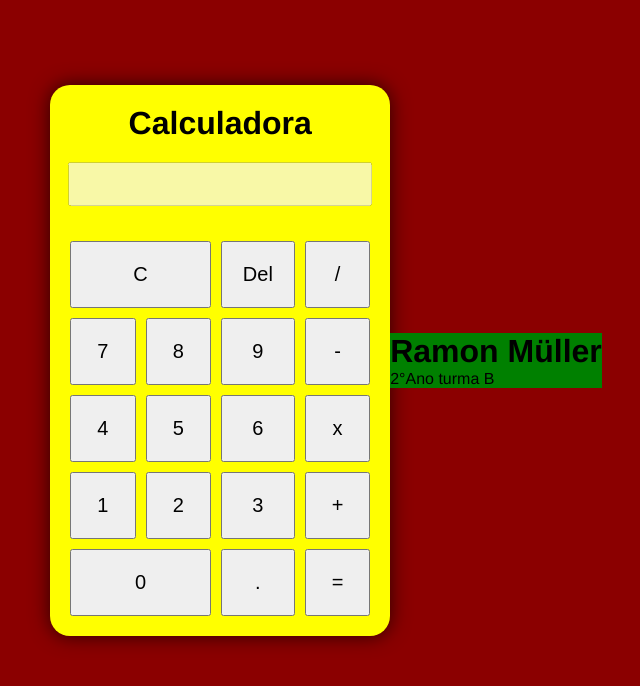
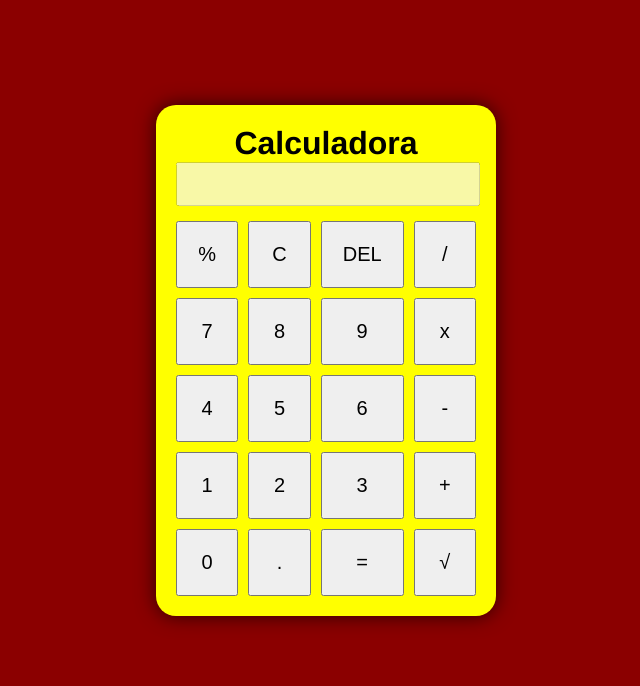
Before and after one commit to Ramonmuller1/Calculadora, a plain HTML site: page index.html in a window 1280 px wide. Shown: the whole page, without its empty margins (314-954 px from the left). Drawn offline with Linux system fonts and the light colour scheme.

Commit message:
Add files via upload

```diff
--- a/Script/script.js
+++ b/Script/script.js
@@ -1,24 +1,72 @@
-//Funções para adicionar os numeros no display
-function addNumber(caracter){
-    document.getElementById('display').value += caracter
+var numero = ''
+var operadorAtual = ''
+var numeroAnterior = ''
+
+function addNumero(caractere){
+    numero += caractere
+    document.getElementById('display').value = numero
 }
 
-//Função para limpar display
-function cleanDisplay(){
+function limparDisplay(){
+    numero = ''
+    operadorAtual = ''
+    numeroAnterior = ''
     document.getElementById('display').value = ''
 }
 
-//Função para apagar caracter digitado
-function delCaracter(){
+function apagar(){
     let display = document.getElementById('display').value
-    document.getElementById('display').value = display.slice(0, -1)
-
+    document.getElementById('display').value = display.slice(0,-1)
 }
 
-//Função de operadores
-function operadores(op){
-    if(numero != ''){
+function operador(op){
+    if(numero !== ''){
         operadorAtual = op
+        numeroAnterior = numero
+        numero = ''
         document.getElementById('display').value = ''
     }
 }
+
+function calcular(){
+    let resultado = 0
+    let atual = parseFloat(numero)
+    let anterior = parseFloat(numeroAnterior)
+
+    if (operadorAtual === '+') {
+        resultado = anterior + atual
+    } else if (operadorAtual === '-') {
+        resultado = anterior - atual
+    } else if (operadorAtual === '*') {
+        resultado = anterior * atual
+    } else if (operadorAtual === '/') {
+        if (atual === 0) {
+            document.getElementById('display').value = 'Erro: divisão por zero'
+            return
+        }
+        resultado = anterior / atual
+    }
+    document.getElementById('display').value = resultado
+    numero = resultado.toString()
+    operadorAtual = ''
+    numeroAnterior = ''
+}
+
+function porcentagem() {
+    if (numero !== '') {
+        let valor = parseFloat(numero);
+        numero = (valor / 100).toString();
+        document.getElementById('display').value = numero;
+    }
+}
+
+function raizQuadrada() {
+    if (numero !== '') {
+        let valor = parseFloat(numero);
+        if (valor < 0) {
+            document.getElementById('display').value = 'Erro: raiz de número negativo';
+        } else {
+            numero = Math.sqrt(valor).toString();
+            document.getElementById('display').value = numero;
+        }
+    }}
--- a/Style/style.css
+++ b/Style/style.css
@@ -21,11 +21,7 @@ body{
     padding: 20px;
     box-shadow: 0 0 20px rgba(0, 0, 0, 00.7);
 
-    display: flex;
-    flex-direction: column;
-    gap: 20px;
-    align-items: center;
-    justify-content: center;
+
 }
 
 .botoes{
@@ -56,9 +52,6 @@ h1{
     margin-bottom: 15px;
 }
 
-.duplo{
-    grid-column: span 2;
-}
 
 header{
     gap: 50px;
--- a/index.html
+++ b/index.html
@@ -3,50 +3,41 @@
 <head>
     <meta charset="UTF-8">
     <meta name="viewport" content="width=device-width, initial-scale=1.0">
+    <title>Calculadora</title>
     <script src="Script/script.js"></script>
-    <link rel="stylesheet" href="Style/style.css">
-    <title>Calculadora</title>
-    <link rel="website icon" href="Style/images.png">
+    <link rel="stylesheet" href="./Style/style.css">
 </head>
 <body>
-
     <div class="calculadora">
         <h1>Calculadora</h1>
         <input type="text" id="display" disabled>
         <div class="botoes">
-        <button class="btn duplo" onclick="cleanDisplay()">C</button>
-        <button class="btn" onclick="delCaracter()">Del</button>
+            <button class="btn" onclick="porcentagem()">%</button>
+            <button class="btn duplo" onclick="limparDisplay()">C</button>
+            <button class="btn" onclick="apagar()">DEL</button>
             <button class="btn" onclick="operador('/')">/</button>
 
-        <button class="btn" onclick="addNumber(7)">7</button>
-        <button class="btn" onclick="addNumber(8)">8</button>
-        <button class="btn" onclick="addNumber(9)">9</button>
+            <button class="btn" onclick="addNumero('7')">7</button>
+            <button class="btn" onclick="addNumero('8')">8</button>
+            <button class="btn" onclick="addNumero('9')">9</button>
+            <button class="btn" onclick="operador('*')">x</button>
+
+            <button class="btn" onclick="addNumero('4')">4</button>
+            <button class="btn" onclick="addNumero('5')">5</button>
+            <button class="btn" onclick="addNumero('6')">6</button>
             <button class="btn" onclick="operador('-')">-</button>
 
-        <button class="btn" onclick="addNumber(4)">4</button>
-        <button class="btn" onclick="addNumber(5)">5</button>
-        <button class="btn" onclick="addNumber(6)">6</button>
-        <button class="btn" onclick="operador('*')">x</button>
-
-        <button class="btn" onclick="addNumber(1)">1</button>
-        <button class="btn" onclick="addNumber(2)">2</button>
-        <button class="btn" onclick="addNumber(3)">3</button>
+            <button class="btn" onclick="addNumero('1')">1</button>
+            <button class="btn" onclick="addNumero('2')">2</button>
+            <button class="btn" onclick="addNumero('3')">3</button>
             <button class="btn" onclick="operador('+')">+</button>
 
-        <button class="btn duplo" onclick="addNumber(0)">0</button>
-        <button class="btn">.</button>
-        <button class="btn">=</button>
-
-
+            <button class="btn duplo" onclick="addNumero('0')">0</button>
+            <button class="btn" onclick="addNumero('.')">.</button>
+            <button class="btn" onclick="calcular()">=</button>
+            <button class="btn" onclick="raizQuadrada()">√</button>
         </div>
-
     </div>
-
+    <script src="./scripts/script.js"></script>
 </body>
-
-<header>
-    <h1>Ramon Müller</h1>
-    <p>2°Ano turma B</p>
-</header>
-
 </html>
```
Lines whose indentation alone changed are shown as unchanged.
